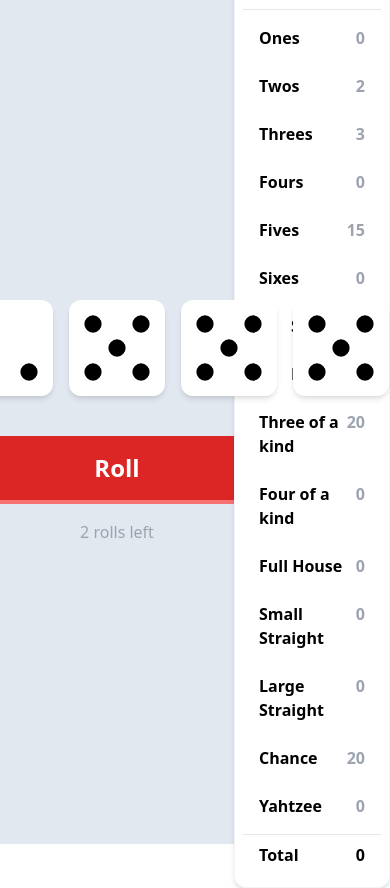
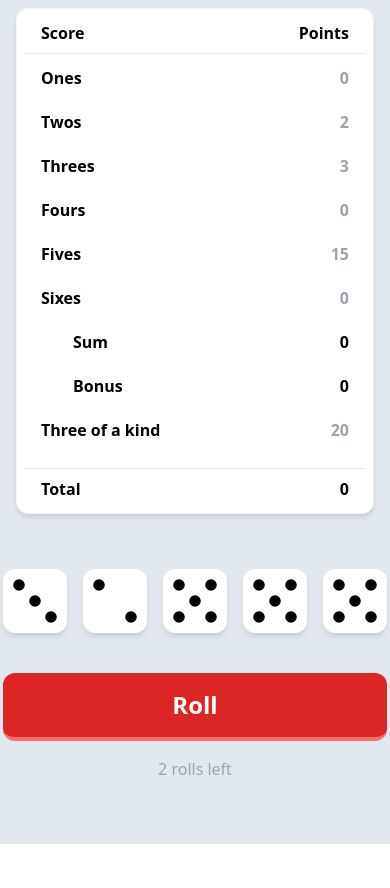
Before and after one commit to daniellytle/yahtzee, a React (Create React App) app: page / in a window 390 px wide. After the commit the page ends 844 px from the top, so only its background shows below. Built offline with nearby package versions, Linux system fonts and the light colour scheme.

Commit message:
mobile friendly changes

```diff
--- a/src/components/Die.tsx
+++ b/src/components/Die.tsx
@@ -1,6 +1,5 @@
 import classNames from "classnames"
 import { ReactNode } from "react"
-import { JsxElement } from "typescript"
 
 function Die({
   index,
@@ -91,7 +90,7 @@ function Die({
   return (
     <div
       className={classNames(
-        "shadow-md bg-white transition-all h-24 w-24 rounded-xl relative text-3xl flex content-center justify-center flex-wrap cursor-pointer hover:bg-gray-100"
+        "shadow-md bg-white transition-all h-16 w-16 lg:h-24 lg:w-24 rounded-xl relative text-3xl flex content-center justify-center flex-wrap cursor-pointer hover:bg-gray-100"
       )}
       onClick={selectDie}
     >
--- a/src/components/ScoreCard.tsx
+++ b/src/components/ScoreCard.tsx
@@ -93,17 +93,19 @@ function ScoreCard({
   }
 
   return (
-    <div className="w-full max-w-md mx-auto">
-      <div className="shadow-md grid grid-cols-1 p-2 bg-white border-gray-100 border rounded-xl">
-        <div className="my-1 px-4 py-2 flex justify-between border-b">
-          <div>Type</div>
+    <div className="w-full h-full max-w-md px-4 mx-auto flex">
+      <div className="mt-4 self-center h-full lg:h-auto w-full shadow-md grid grid-cols-1 p-2 bg-white border-gray-100 border rounded-xl">
+        <div className="mt-1 px-4 pb-2 flex justify-between border-b">
           <div>Score</div>
+          <div>Points</div>
           {/* <div>EV</div> */}
         </div>
-        {renderScorables(Scoring.countingScorables)}
-        {renderBonus(scores)}
-        {renderScorables(Scoring.complexScorables)}
-        <div className="my-1 px-4 py-2 flex justify-between border-t">
+        <div className="overflow-scroll">
+          {renderScorables(Scoring.countingScorables)}
+          {renderBonus(scores)}
+          {renderScorables(Scoring.complexScorables)}
+        </div>
+        <div className="mb-1 px-4 pt-2 flex justify-between border-t">
           <div>Total</div>
           <div>{Scoring.getTotalScore(scores)}</div>
         </div>
--- a/src/components/Yahtzee.tsx
+++ b/src/components/Yahtzee.tsx
@@ -49,7 +49,6 @@ function Yahtzee() {
   }
 
   const roll = (selectedDice: Set<number>, rollsRemaining = 3) => {
-    console.log(selectedDice, rollsRemaining)
     if (rollsRemaining > 0 && !rolling) {
       setRolling(true)
       setDice((previous: number[]) => {
@@ -59,7 +58,6 @@ function Yahtzee() {
       })
       setRollsRemaining(rollsRemaining - 1)
       setTimeout(() => {
-        console.log("rolling false")
         setRolling(false)
         if (rollsRemaining === 1) {
           setSelectedDice(new Set())
@@ -94,13 +92,13 @@ function Yahtzee() {
   }
 
   return (
-    <div className="w-screen h-screen bg-slate-200">
-      <div className="container mx-auto font-bold h-screen flex">
-        <div className="w-3/5 h-full flex justify-center content-center flex-wrap">
+    <div className="w-screen h-screen bg-slate-200 flex">
+      <div className="container mx-auto font-bold lg:flex">
+        <div className="order-2 h-3/5 lg:m-0 w-full lg:w-2/5 lg:h-full flex content-center flex-wrap">
+          <ScoreCard scores={scores} dice={dice} scoreDice={scoreDice} rollsRemaining={rollsRemaining}/>
+        </div>
+        <div className="order-1 h-2/5 lg:m-0 w-full lg:w-3/5 lg:h-full flex justify-center content-center flex-wrap">
           <Dice dice={dice} roll={roll} rolling={rolling} rollsRemaining={rollsRemaining} selectedDice={selectedDice} selectDie={selectDie} />
-        </div>
-        <div className="w-2/5 h-full flex content-center flex-wrap">
-          <ScoreCard scores={scores} dice={dice} scoreDice={scoreDice} rollsRemaining={rollsRemaining}/>
         </div>
       </div>
       <GameReport isOpen={reportOpen} setIsOpen={setReportOpen} totalScore={Scoring.getTotalScore(scores)} resetGame={resetGame} scoreSheets={scoreSheets}/>
--- a/src/game/analytics.ts
+++ b/src/game/analytics.ts
@@ -27,5 +27,5 @@ export class Analytics {
   }
 }
 
-// Analytics.playGames(new SmartPlayer(), 1000)
-Analytics.playGames(new SmartPlayer(), 1, true)
+Analytics.playGames(new SmartPlayer(), 1000)
+// Analytics.playGames(new NaivePlayer(), 1000)
```
